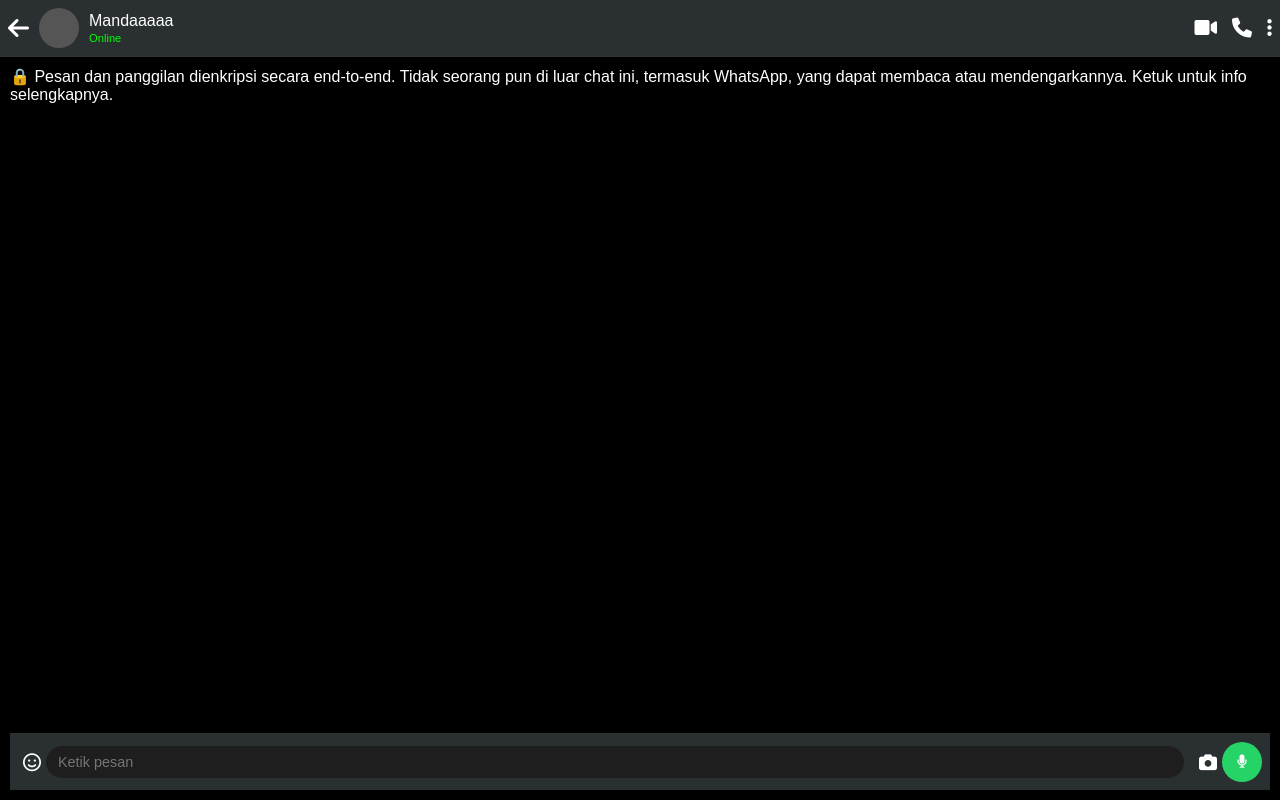
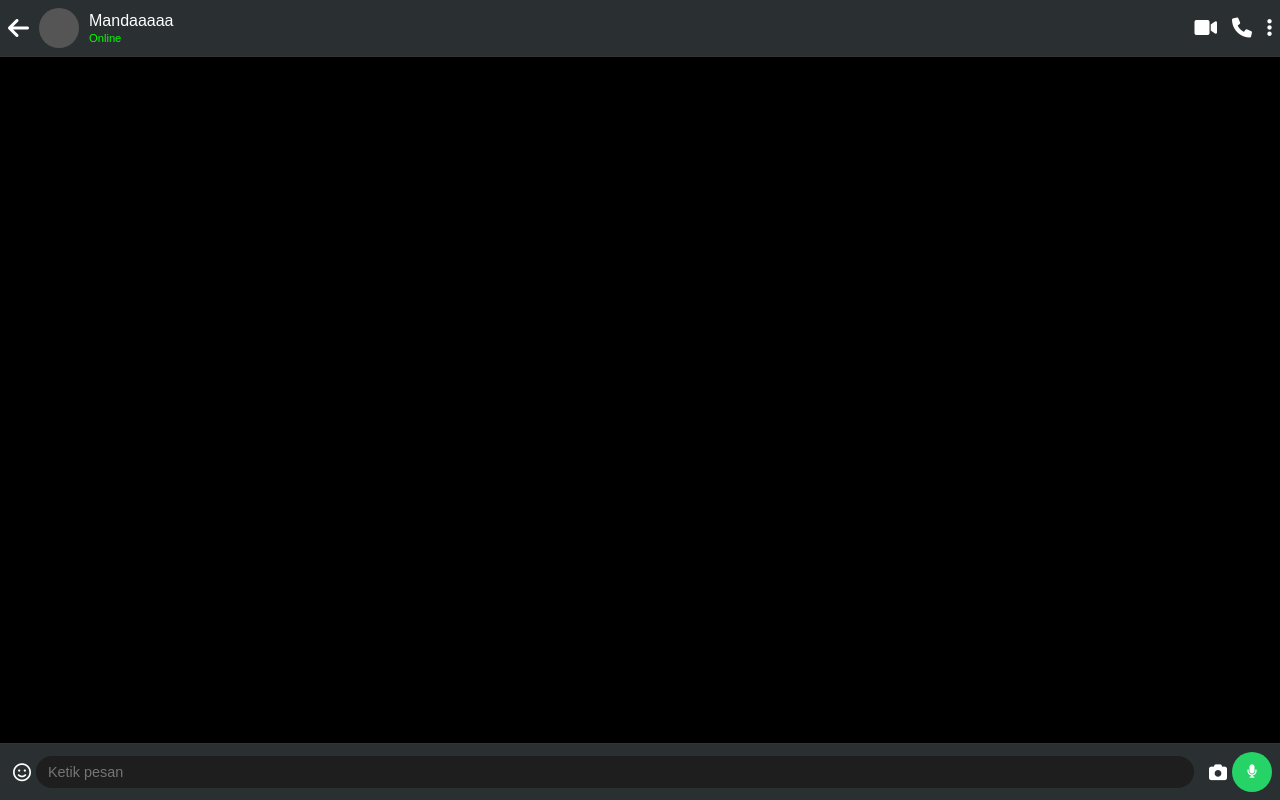
Before and after one commit to HostingerCodesphere/Wa, a plain HTML site: page index.html in a window 1280 px wide. Drawn offline with Linux system fonts and the light colour scheme.

Commit message:
Update index.html

```diff
--- a/index.html
+++ b/index.html
@@ -143,9 +143,6 @@
             <i class="fas fa-ellipsis-v header-icon"></i>
         </div>
     </div>
-     <div class="chat-container">
-   <div class="encryption-message"> <span>🔒 Pesan dan panggilan dienkripsi secara end-to-end. Tidak seorang pun di luar chat ini, termasuk WhatsApp, yang dapat membaca atau mendengarkannya. Ketuk untuk info selengkapnya.</span>
-   </div>
     <div class="chat-container">
         <!-- Isi chat akan ditambahkan secara dinamis oleh JavaScript -->
     </div>
```
